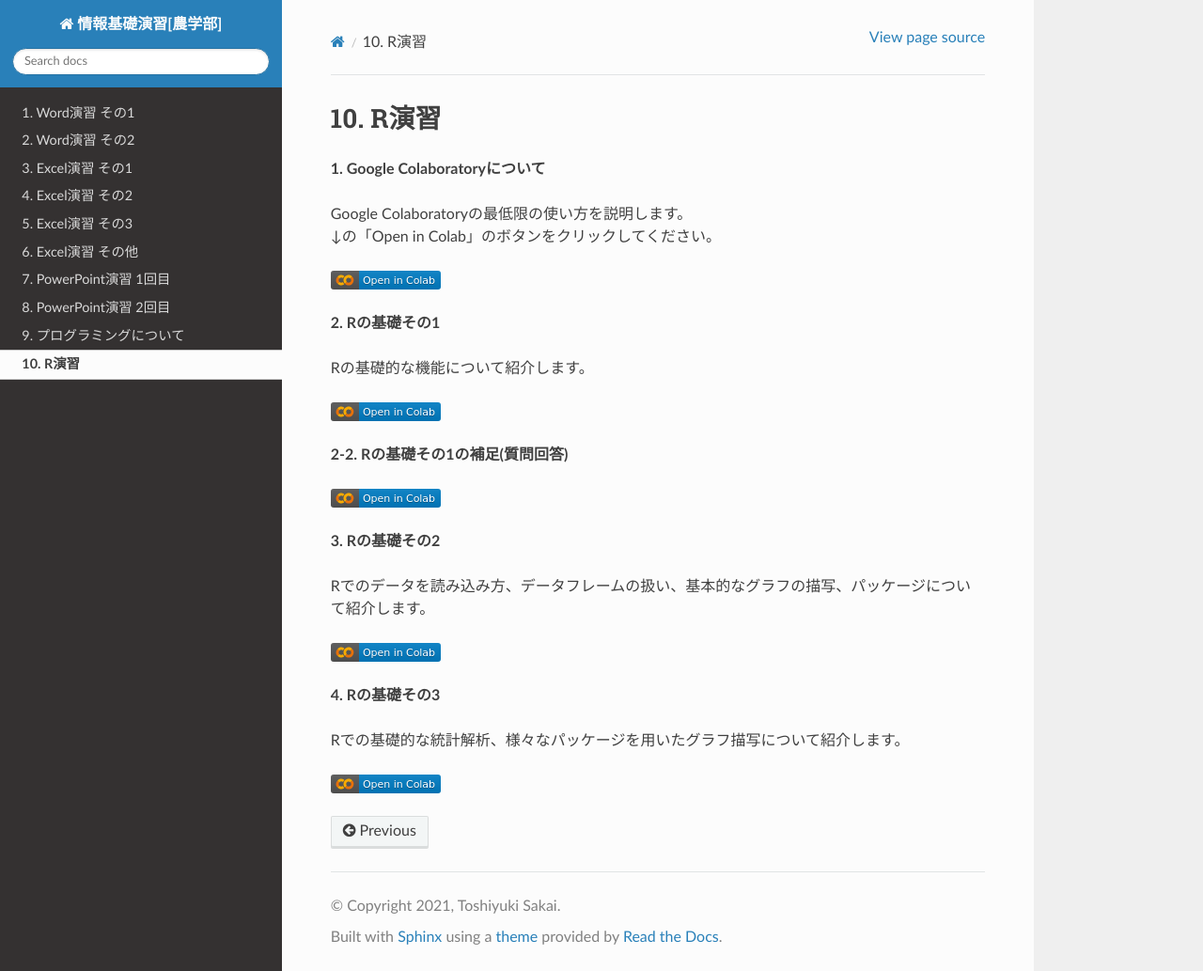
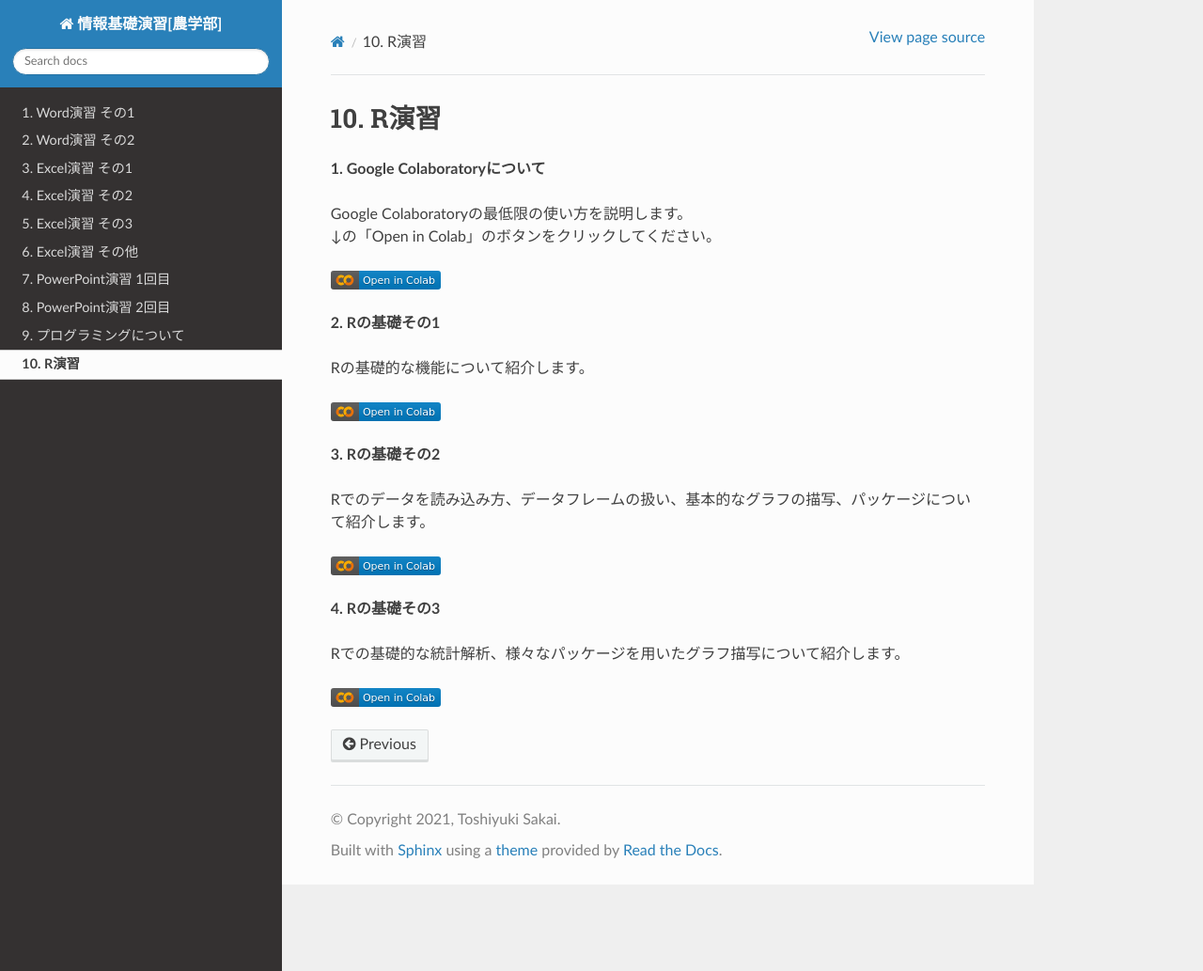
Before and after one commit to slt666666/informatics_agri_1st, a Sphinx documentation site: the page built from source/R_1.rst, in a window 1280 px wide and 1033 px high. Shown: the whole window at 94% size. Built offline with Sphinx 7.4.7 and the Read the Docs theme 2.0.0, drawn with Linux system fonts in a browser that asks for light colours.

```diff
--- a/source/R_1.rst
+++ b/source/R_1.rst
@@ -17,12 +17,6 @@ Rの基礎的な機能について紹介します。
 .. image:: _static/images/programming/colab-badge.svg
    :target: https://colab.research.google.com/github/slt666666/informatics_agri_1st/blob/main/source/_static/colab_notebook/RL02.ipynb
 
-**2-2. Rの基礎その1の補足(質問回答)**
-
-.. image:: _static/images/programming/colab-badge.svg
-   :target: https://colab.research.google.com/github/slt666666/informatics_agri_1st/blob/main/source/_static/colab_notebook/RL02_QA.ipynb
-
-
 **3. Rの基礎その2**
 
 Rでのデータを読み込み方、データフレームの扱い、基本的なグラフの描写、パッケージについて紹介します。
```
Also changed, not shown: source/_static/colab_notebook/RL03.ipynb, source/_static/colab_notebook/RL04.ipynb.
